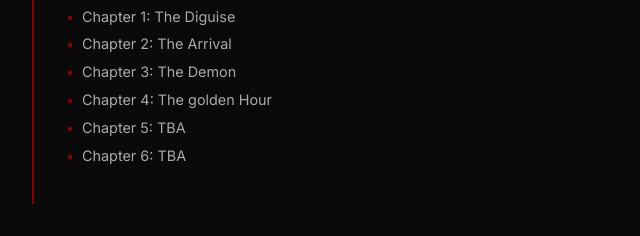
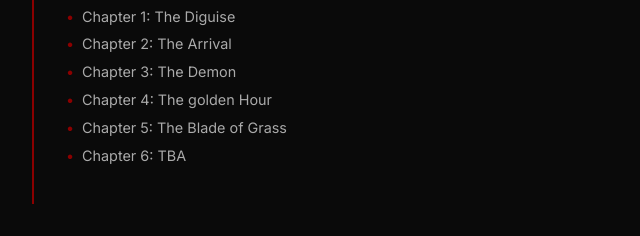
Before and after one commit to strawberryork-svg/strawberryork-svg.github.io, a plain HTML site: page index.html in a window 1280 px wide. Shown: the part 2284-2520 px from the top of the page, 140-780 px from the left. Drawn offline with Linux system fonts and the light colour scheme.

Commit message:
Update index.html

```diff
--- a/index.html
+++ b/index.html
@@ -464,7 +464,7 @@
                     <li>Chapter 2: The Arrival</li>
                     <li>Chapter 3: The Demon</li>
                     <li>Chapter 4: The golden Hour</li>
-                    <li>Chapter 5: TBA</li>
+                    <li>Chapter 5: The Blade of Grass</li>
                     <li>Chapter 6: TBA</li>
                 </ul>
             </div>
```
